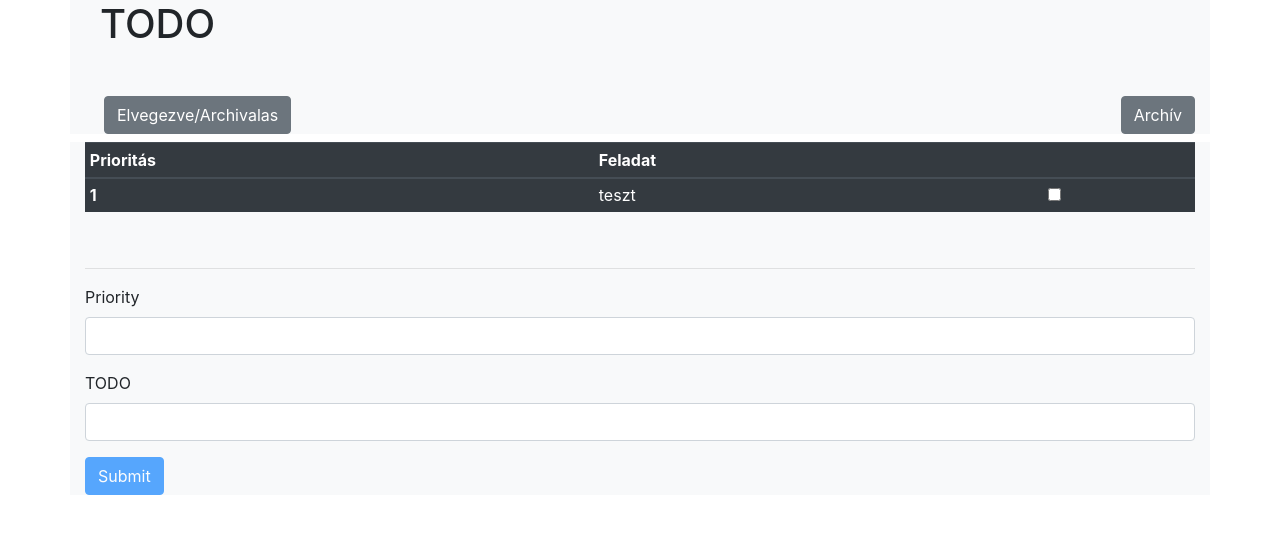
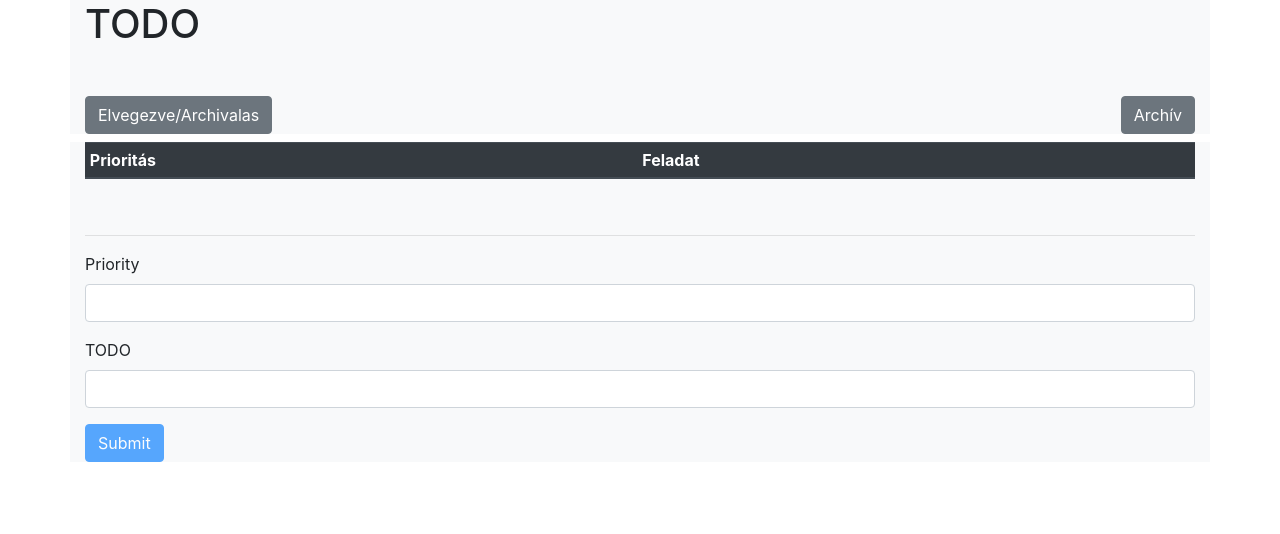
Before and after one commit to tankudo/TODO, an Angular app: page /todos in a window 1280 px wide. Shown: the top 534 px of the page. Built offline with nearby package versions, Linux system fonts and the light colour scheme.

Commit message:
fill todo

```diff
--- a/src/app/component/add-todo/add-todo.component.html
+++ b/src/app/component/add-todo/add-todo.component.html
@@ -1,4 +1,4 @@
-<form [formGroup]="form">
+<form [formGroup]="form" (submit)="addTodos()">
   <div class="form-group">
     <label for="priority">Priority</label>
     <input type="number" class="form-control" id="priority"  formControlName="priority"
--- a/src/app/component/add-todo/add-todo.component.ts
+++ b/src/app/component/add-todo/add-todo.component.ts
@@ -1,5 +1,7 @@
 import {Component, OnInit} from '@angular/core';
 import {FormControl, FormGroup, Validators} from '@angular/forms';
+import {SaveTODOService} from '../../service/save-todo.service';
+import {TodoFace} from '../../interface/todo-face';
 
 @Component({
   selector: 'app-add-todo',
@@ -9,7 +11,7 @@ import {FormControl, FormGroup, Validators} from '@angular/forms';
 export class AddTodoComponent implements OnInit {
   form: FormGroup;
 
-  constructor() {
+  constructor(private saveTODOService: SaveTODOService) {
     this.form = new FormGroup({
       priority: new FormControl(null, [Validators.required, Validators.min(1), Validators.max(8)]),
       task: new FormControl(null, [Validators.required, Validators.maxLength(50)])
@@ -19,4 +21,11 @@ export class AddTodoComponent implements OnInit {
   ngOnInit(): void {
   }
 
+  addTodos(): void {
+    const todo: TodoFace = {
+      priority: this.form.get('priority').value,
+      task: this.form.get('task').value,
+    };
+    this.saveTODOService.todos.push(todo);
+  }
 }
--- a/src/app/component/header/header.component.html
+++ b/src/app/component/header/header.component.html
@@ -1,13 +1,11 @@
-<div class="container bg-light">
-  <div class="col align-self-center"><h1>{{headerText}}</h1></div>
-  <div class="row mt-5 mb-2 ml-1">
+<div class="container bg-light"><h1>{{headerText}}</h1>
+  <div class="row mt-5 mb-2">
     <div class="col">
-      <div class="float-right">
-        <button type="button" class="btn btn-secondary my-2 my-sm-0 " [routerLink]="buttonLink">{{buttonText}}</button>
-      </div>
-      <div class="float-left">
-        <button type="button" class="btn btn-secondary my-2 my-sm-0 " >{{buttonText2}}</button>
-      </div>
+      <button type="button" class="btn btn-secondary my-2 my-sm-0 ">{{buttonText2}}</button>
+    </div>
+    <div class="col text-right">
+      <button type="button" class="btn btn-secondary my-2 my-sm-0 "
+              [routerLink]="buttonLink">{{buttonText}}</button>
     </div>
   </div>
 </div>
--- a/src/app/component/todos/todos.component.html
+++ b/src/app/component/todos/todos.component.html
@@ -1,5 +1,5 @@
 <app-header buttonLink="/archive" headerText="TODO" buttonText="Archív" buttonText2="Elvegezve/Archivalas"></app-header>
-<div class="container bg-light" >
+<div class="container bg-light">
   <table class="table table-sm table-dark">
     <thead>
     <tr>
@@ -9,9 +9,10 @@
     </tr>
     </thead>
     <tbody>
-    <tr>
-      <th scope="row">1</th>
-      <td>teszt</td>
+    <tr *ngFor="let t of todos ">
+      <th scope="row">{{t.priority}}</th>
+      <td>{{t.task}}</td>
+      <td>
       <td><input type="checkbox" aria-label="Checkbox for following text input"></td>
     </tr>
     </tbody>
@@ -19,5 +20,4 @@
   <br>
   <hr>
   <app-add-todo></app-add-todo>
-
 </div>
--- a/src/app/component/todos/todos.component.ts
+++ b/src/app/component/todos/todos.component.ts
@@ -1,4 +1,6 @@
-import { Component, OnInit } from '@angular/core';
+import {Component, OnInit} from '@angular/core';
+import {TodoFace} from '../../interface/todo-face';
+import {SaveTODOService} from '../../service/save-todo.service';
 
 @Component({
   selector: 'app-todos',
@@ -6,8 +8,11 @@ import { Component, OnInit } from '@angular/core';
   styleUrls: ['./todos.component.scss']
 })
 export class TodosComponent implements OnInit {
+  todos: TodoFace[];
 
-  constructor() { }
+  constructor(private saveTODOService: SaveTODOService) {
+    this.todos = saveTODOService.todos;
+  }
 
   ngOnInit(): void {
   }
--- a/src/app/service/save-todo.service.ts
+++ b/src/app/service/save-todo.service.ts
@@ -1,10 +1,15 @@
-import { Injectable } from '@angular/core';
+import {Injectable} from '@angular/core';
+import {TodoFace} from '../interface/todo-face';
 
 @Injectable({
   providedIn: 'root'
 })
 export class SaveTODOService {
+  todos: TodoFace[];
+  archiveTodos: TodoFace[];
 
-  constructor() { }
-
+  constructor() {
+    this.todos = [];
+    this.archiveTodos = [];
+  }
 }
```
